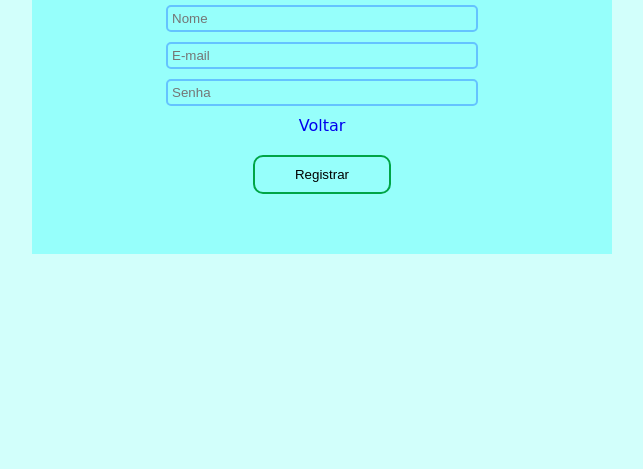
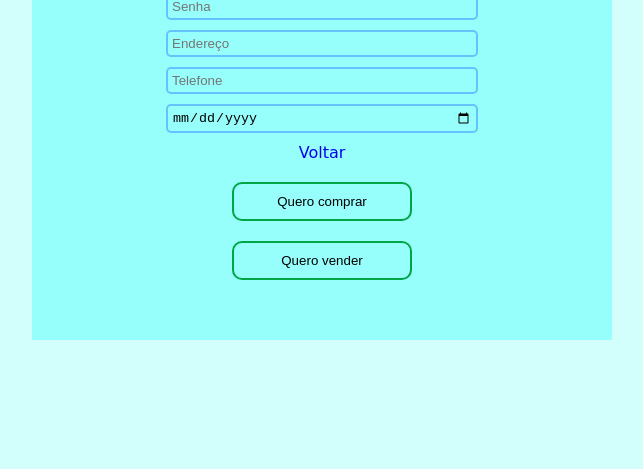
Before and after one commit to RenanMontanaro/Portaldasmascaras, an Electron app: page src/pages/register/page.html in a window 1280 px wide. Shown: the part 331-800 px from the top of the page, without its empty margins (318-961 px from the left). Drawn offline with Linux system fonts and the light colour scheme; a web font is replaced by a local one.

Commit message:
Segundo commit

```diff
--- a/src/pages/register/page.html
+++ b/src/pages/register/page.html
@@ -13,12 +13,16 @@
                 <input type="text" placeholder="Nome">
                 <input type="email" placeholder="E-mail">
                 <input type="password" placeholder="Senha">
+                <input type="text" placeholder="Endereço">
+                <input type="number" placeholder="Telefone">
+                <input type="date" placeholder="Data de nascimento">
             </form>
             <div class="row">
                 <a clas="login text" href="../login/index.html">
                     Voltar
                 </a>
-                <button type="submit" onclick="makeLogin()" href="#">Registrar</button>
+                <button type="submit" onclick="makeLogin()" href="#">Quero comprar</button>
+                <button type="submit" onclick="makeLogin()" href="#">Quero vender</button>
             </div>
         </div>
         </div>
--- a/src/pages/register/style.css
+++ b/src/pages/register/style.css
@@ -38,6 +38,7 @@ body {
 }
 
 .box button {
+    width: 180px;
     border: 0;
     background: none;
     display: block;
```
